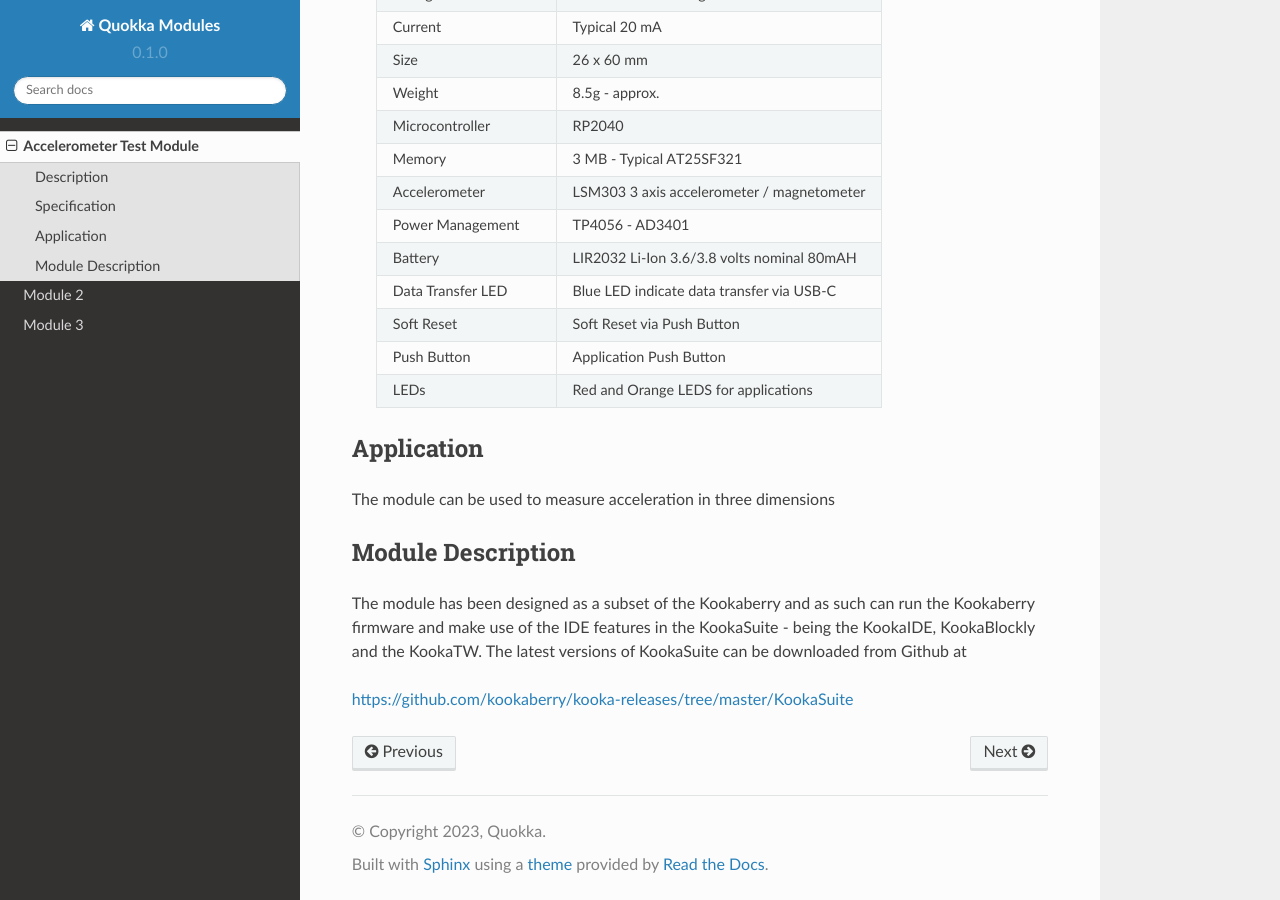
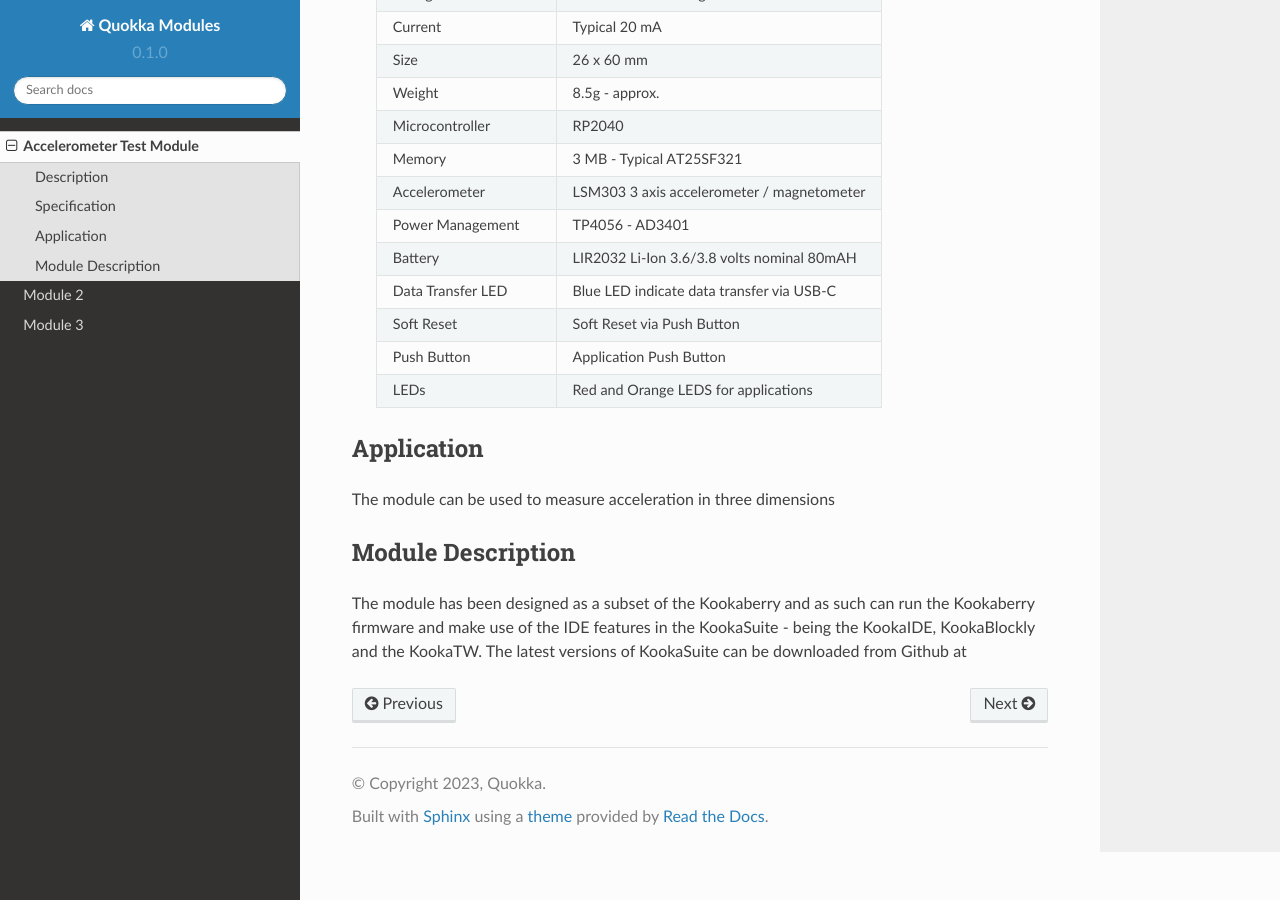
Before and after one commit to JulianDinsdale/Quokka-Modules, a Sphinx documentation site: the page built from docs/source/Acc_Test_Mod.rst, in a window 1280 px wide and 900 px high, scrolled down 655 px. Built offline with Sphinx 7.4.7 and the Read the Docs theme 2.0.0, drawn with Linux system fonts in a browser that asks for light colours; some of the changed lines change nothing that is shown.

Commit message:
deleted last line

```diff
--- a/docs/source/Acc_Test_Mod.rst
+++ b/docs/source/Acc_Test_Mod.rst
@@ -63,5 +63,3 @@ Module Description
 The module has been designed as a subset of the Kookaberry and as such can run the Kookaberry
 firmware and make use of the IDE features in the KookaSuite -  being the KookaIDE, KookaBlockly
 and the KookaTW.  The latest versions of KookaSuite can be downloaded from Github at
-
-https://github.com/kookaberry/kooka-releases/tree/master/KookaSuite
```
